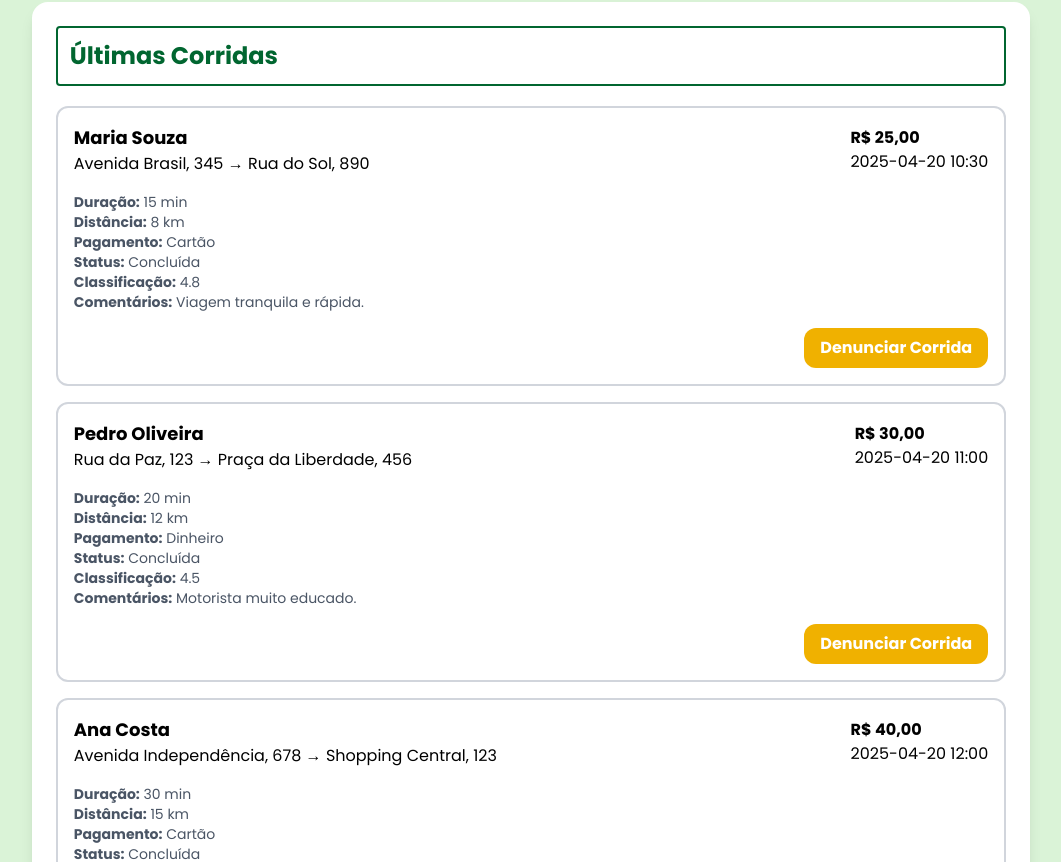
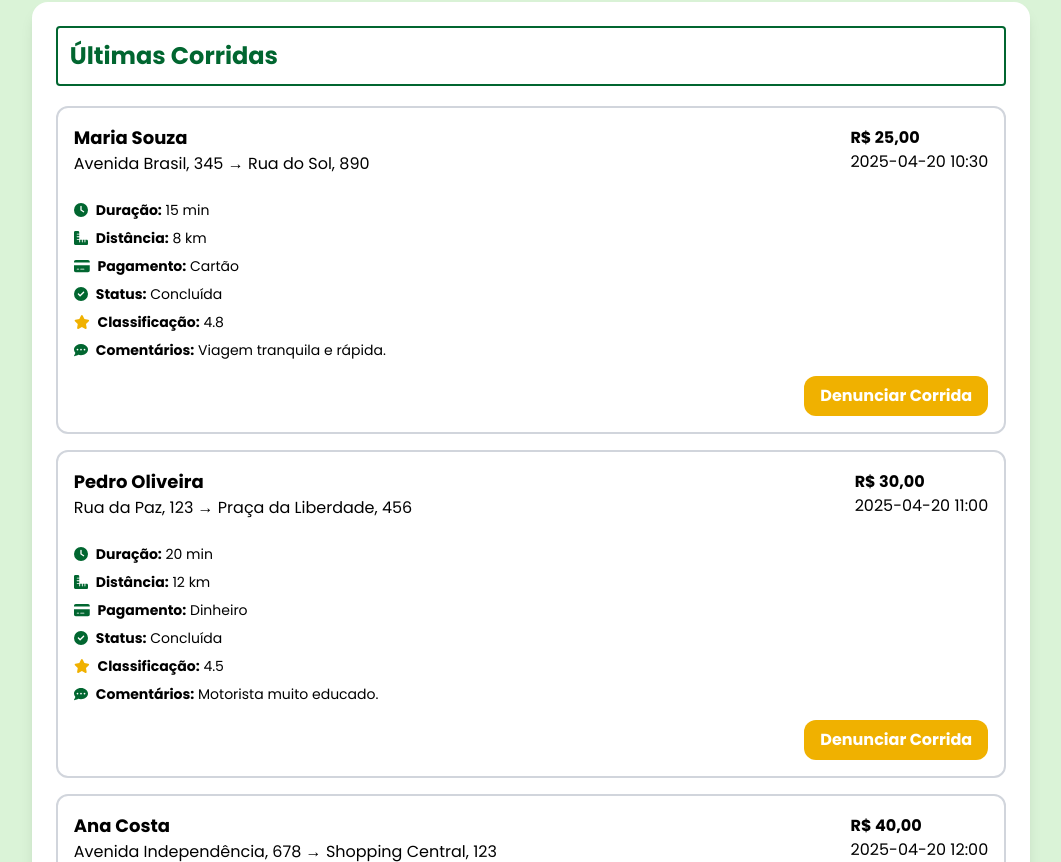
Before and after one commit to prof-freedson/pi-borasio, a Next.js app: page /motorista in a window 1280 px wide. Shown: the part 1178-2040 px from the top of the page, without its empty margins (109-1170 px from the left). Built offline with nearby package versions, Linux system fonts and the light colour scheme.

Commit message:
adicionado mais icons

```diff
--- a/src/app/motorista/page.tsx
+++ b/src/app/motorista/page.tsx
@@ -1,4 +1,6 @@
 "use client"
+
+import { faClock, faRulerCombined, faCreditCard, faCheckCircle, faStar, faCommentDots } from '@fortawesome/free-solid-svg-icons'
 
 import React, { useState } from 'react'
 import { FontAwesomeIcon } from '@fortawesome/react-fontawesome'
@@ -159,13 +161,31 @@ export default function Motorista() {
                 </div>
               </div>
 
-              <div className="mt-2 text-sm text-gray-600">
-                <p><strong>Duração:</strong> {corrida.duracao}</p>
-                <p><strong>Distância:</strong> {corrida.distancia}</p>
-                <p><strong>Pagamento:</strong> {corrida.pagamento}</p>
-                <p><strong>Status:</strong> {corrida.status}</p>
-                <p><strong>Classificação:</strong> {corrida.classificacao}</p>
-                <p><strong>Comentários:</strong> {corrida.comentarios}</p>
+              <div className="mt-2 text-sm text-black">
+                <p className='mt-2'>
+                  <FontAwesomeIcon icon={faClock} className="mr-2 text-green-800" />
+                  <strong>Duração:</strong> {corrida.duracao}
+                </p>
+                <p className='mt-2'>
+                  <FontAwesomeIcon icon={faRulerCombined} className="mr-2 text-green-800" />
+                  <strong>Distância:</strong> {corrida.distancia}
+                </p>
+                <p className='mt-2'>
+                  <FontAwesomeIcon icon={faCreditCard} className="mr-2 text-green-800" />
+                  <strong>Pagamento:</strong> {corrida.pagamento}
+                </p>
+                <p className='mt-2'>
+                  <FontAwesomeIcon icon={faCheckCircle} className="mr-2 text-green-800" />
+                  <strong>Status:</strong> {corrida.status}
+                </p>
+                <p className='mt-2'>
+                  <FontAwesomeIcon icon={faStar} className="mr-2 text-yellow-500" />
+                  <strong>Classificação:</strong> {corrida.classificacao}
+                </p>
+                <p className='mt-2'>
+                  <FontAwesomeIcon icon={faCommentDots} className="mr-2 text-green-800" />
+                  <strong>Comentários:</strong> {corrida.comentarios}
+                </p>
               </div>
 
               <button onClick={denunciarCorrida} className="mt-2 bg-yellow-500 hover:bg-yellow-600 text-white font-bold py-2 px-4 rounded-xl self-end">
```
